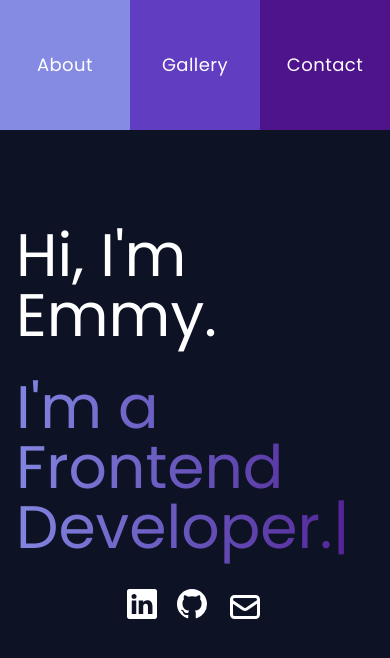
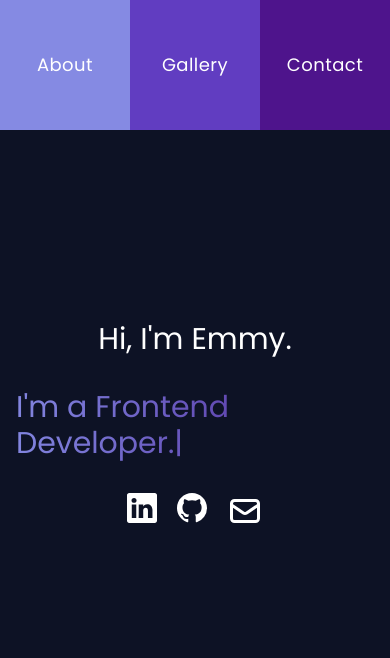
Before and after one commit to eobcre/portfolio-next13, a Next.js app: page / in a window 390 px wide. Shown: the top 658 px of the page. Built offline with nearby package versions, Linux system fonts and the light colour scheme.

Commit message:
adjusted text size for sm screen

```diff
--- a/src/app/components/NameTitle.tsx
+++ b/src/app/components/NameTitle.tsx
@@ -5,7 +5,7 @@ type NameTitleProps = {
 const NameTitle: React.FC<NameTitleProps> = ({ text }) => {
   return (
     <>
-      <span className='text-white text-6xl p-4'>{text}</span>
+      <span className='text-white text-3xl p-4 md:text-6xl'>{text}</span>
     </>
   );
 };
--- a/src/app/components/TypeWritter.tsx
+++ b/src/app/components/TypeWritter.tsx
@@ -33,7 +33,7 @@ const TypeWritter: React.FC<TypeWritterProps> = ({ text, delay }) => {
 
   return (
     <>
-      <span className='custom-text text-6xl p-4'>
+      <span className='custom-text text-3xl p-4 md:text-6xl'>
         {currentText}
         <span className={isCursorVisible ? 'cursor' : ''}>|</span>
       </span>
```
